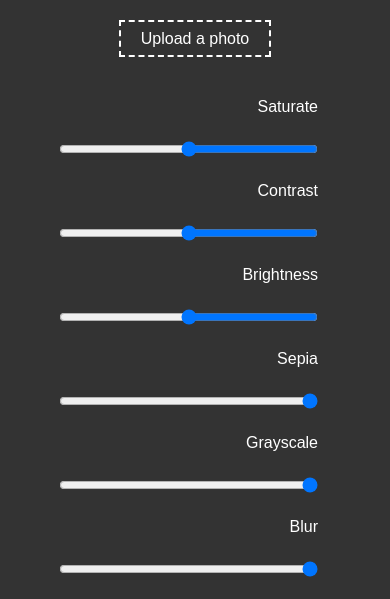
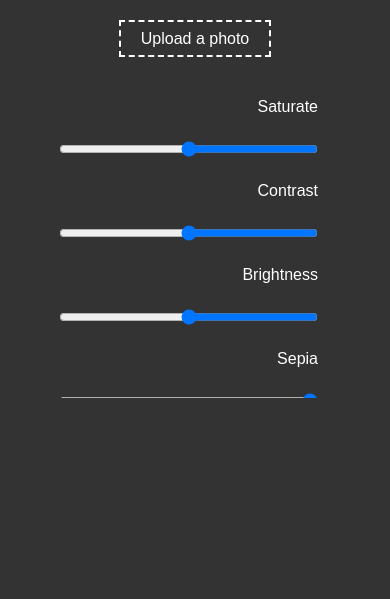
Before and after one commit to JOUD-TATARI/photo-Editor, a plain HTML site: page index.html in a window 390 px wide. Drawn offline with Linux system fonts and the light colour scheme.

Commit message:
Update style.css

```diff
--- a/css/style.css
+++ b/css/style.css
@@ -86,7 +86,7 @@ body
         max-width:80vw;
     }
     .filters {
-        height: 60vh;
+        height: 300px;
         overflow-y: scroll;
         padding-right: 13px;
     }
```
